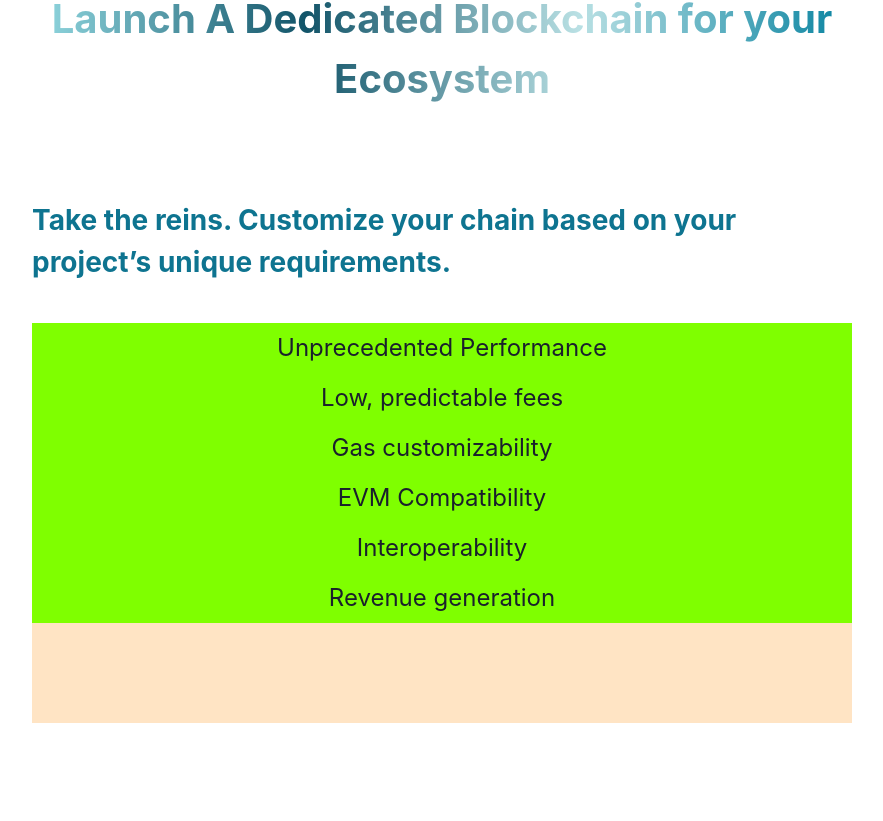
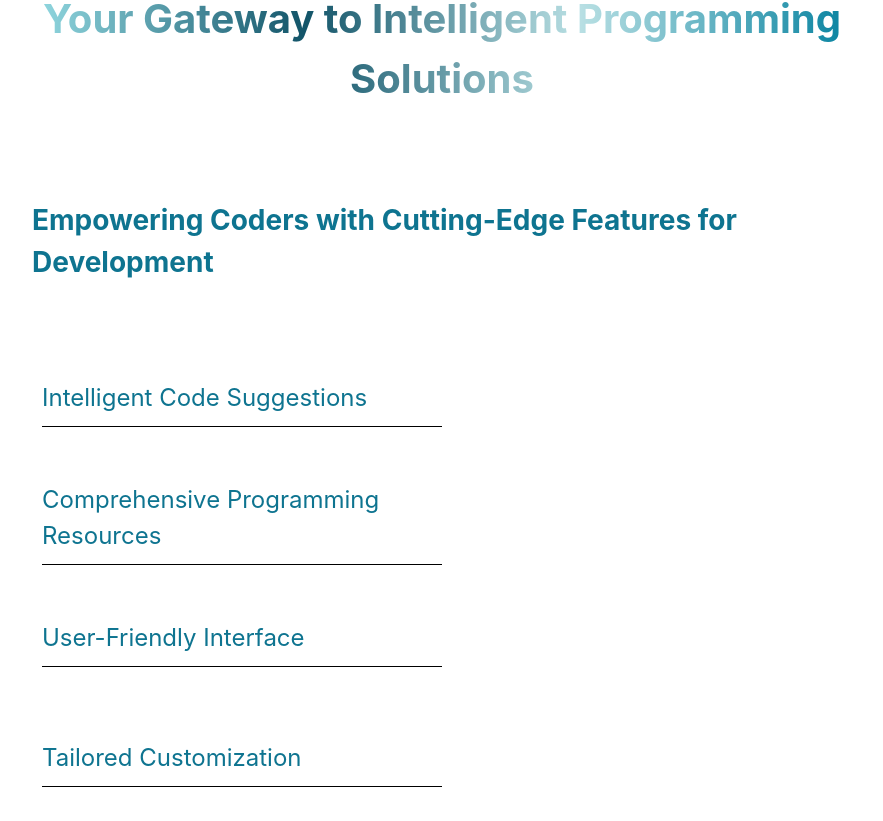
Before and after one commit to MichaelSukkiSong/Codebuddy, a React (Create React App) app in the folder codebuddy_client/: page / in a window 1280 px wide. Shown: the part 919-1740 px from the top of the page, without its empty margins (198-1081 px from the left). Built offline with nearby package versions, Linux system fonts and the light colour scheme; no server answers.

Commit message:
styled accordion component item

```diff
--- a/codebuddy_client/src/components/AccordionWrapper.js
+++ b/codebuddy_client/src/components/AccordionWrapper.js
@@ -4,7 +4,6 @@ import {
   AccordionItem,
   AccordionButton,
   AccordionPanel,
-  AccordionIcon,
   Box,
   Image,
 } from '@chakra-ui/react';
@@ -18,12 +17,15 @@ const AccordionWrapper = ({ AccordionItemArr }) => {
           <>
             <AccordionButton
               className="accordion__btn"
-              _expanded={{
-                bg: 'tomato',
-                color: 'white',
+              _expanded={
+                {
+                  // bg: 'tomato',
+                  // color: 'white',
                   // height: '15rem',
-              }}
+                }
+              }
             >
+              <div className="accordion__btn-box">
                 <Box
                   className="accordion__title"
                   as="span"
@@ -35,8 +37,13 @@ const AccordionWrapper = ({ AccordionItemArr }) => {
                 {isExpanded ? (
                   <div className="accordion__msg">{item.content}</div>
                 ) : null}
+              </div>
             </AccordionButton>
-            <div className={isExpanded ? null : 'accordion__collapse'}>
+            <div
+              className={
+                isExpanded ? 'accordion__expanded' : 'accordion__collapse'
+              }
+            >
               <AccordionPanel className="accordion__panel" pb={4}>
                 <Image
                   className="accordion__img"
--- a/codebuddy_client/src/components/AccordionWrapper.scss
+++ b/codebuddy_client/src/components/AccordionWrapper.scss
@@ -2,36 +2,47 @@
 @use './../styles/mixins';
 
 .accordion {
-  height: 40rem;
-  background-color: bisque;
+  height: 70rem;
 
   &__item {
     width: 100%;
     display: flex;
     justify-content: center;
     border: none;
-    height: 5rem;
+    height: 12rem;
   }
 
   &__btn {
-    background-color: chartreuse;
-    flex-direction: column;
+    &-box {
+      flex-direction: column;
+      width: 40rem;
+      border-bottom: 1px solid #000;
+    }
   }
 
   &__title {
     display: flex;
-    justify-content: center;
+    justify-content: start;
     align-items: center;
     font-size: variables.$default-font-size-2;
+    width: 100%;
+    color: variables.$color-primary-7;
+    font-weight: 400;
+    margin-bottom: 1rem;
   }
 
   &__msg {
-    // background-color: darkorange;
-    font-size: variables.$default-font-size-small-2;
+    width: 100%;
+    display: flex;
+    justify-content: flex-start;
+    font-size: variables.$default-font-size-small-1;
+    color: variables.$color-primary-9;
+    text-align: left;
+    margin-bottom: 1rem;
   }
 
   &__panel {
-    background-color: aqua;
+    background-color: antiquewhite;
   }
 
   &__img {
@@ -42,4 +53,9 @@
     display: none;
     opacity: 0;
   }
+
+  &__expanded {
+    width: 100%;
+    height: 100%;
+  }
 }
--- a/codebuddy_client/src/components/landingPage/SectionAccordion.js
+++ b/codebuddy_client/src/components/landingPage/SectionAccordion.js
@@ -3,33 +3,30 @@ import AccordionWrapper from '../AccordionWrapper';
 
 const AccordionItemArr = [
   {
-    title: 'Unprecedented Performance',
-    content: `Handle thousands of transactions per second, with
-  sub-second confirmation times.`,
+    title: 'Intelligent Code Suggestions',
+    content: `Codebuddy revolutionizes your coding process by harnessing OpenAI's powerful API, offering real-time, context-aware code suggestions that enhance your programming efficiency and accuracy.`,
   },
   {
-    title: 'Low, predictable fees',
+    title: 'Comprehensive Programming Resources',
     content:
-      'Process transactions at a fraction of the costs of other chains, and de-risk from gas spikes on other networks.',
+      'Access a vast library of tutorials, documentation, and community forums directly within Codebuddy. Stay updated with the latest programming trends and best practices, all in one place.',
   },
   {
-    title: 'Gas customizability',
-    content: `Allow users to pay for gas in your project's native token, or remove gas fees entirely.`,
+    title: 'User-Friendly Interface',
+    content: `Designed with intuitive navigation and simplicity in mind, Codebuddy provides a user-friendly interface suitable for programmers of all levels. No more steep learning curves – just seamless coding.`,
   },
   {
-    title: 'EVM Compatibility',
+    title: 'Tailored Customization',
     content:
-      'Deploy your existing Solidity smart contracts and use familiar tools for development.',
+      'Customize Codebuddy according to your coding preferences. From coding styles to preferred libraries, tailor the platform to match your unique requirements, ensuring a personalized coding experience.',
   },
   {
-    title: 'Interoperability',
-    content:
-      'Natively and trustlessly bridge assets between your Caldera chain and Ethereum, Polygon, or other chains.',
+    title: 'Responsive Design',
+    content: `Experience uninterrupted coding sessions across various devices and screen sizes. Codebuddy's responsive design guarantees a smooth, consistent user experience whether you're on a desktop, tablet, or smartphone.`,
   },
   {
-    title: 'Revenue generation',
-    content:
-      'Earn transaction fees, bridge fees, and MEV as revenue for your company or DAO.',
+    title: 'Seamless Integration with OpenAI',
+    content: `Codebuddy seamlessly integrates with OpenAI's API, empowering you with intelligent, AI-driven solutions. Enhance your coding abilities with smart suggestions, making your programming journey more productive and enjoyable.`,
   },
 ];
 
@@ -39,11 +36,10 @@ const SectionAccordion = () => {
       <div className="section__accordion">
         <div className="section__accordion--header">
           <div className="section__accordion--header-main">
-            Launch A Dedicated Blockchain for your Ecosystem
+            Your Gateway to Intelligent Programming Solutions
           </div>
           <div className="section__accordion--header-sub">
-            Take the reins. Customize your chain based on your project’s unique
-            requirements.
+            Empowering Coders with Cutting-Edge Features for Development
           </div>
         </div>
         <div className="section__accordion--content">
--- a/codebuddy_client/src/components/landingPage/SectionAccordion.scss
+++ b/codebuddy_client/src/components/landingPage/SectionAccordion.scss
@@ -31,6 +31,7 @@
       font-size: variables.$default-font-size-3;
       color: variables.$color-primary-7;
       font-weight: 700;
+      margin-bottom: 2rem;
     }
   }
 
```
Lines whose indentation alone changed are shown as unchanged.
